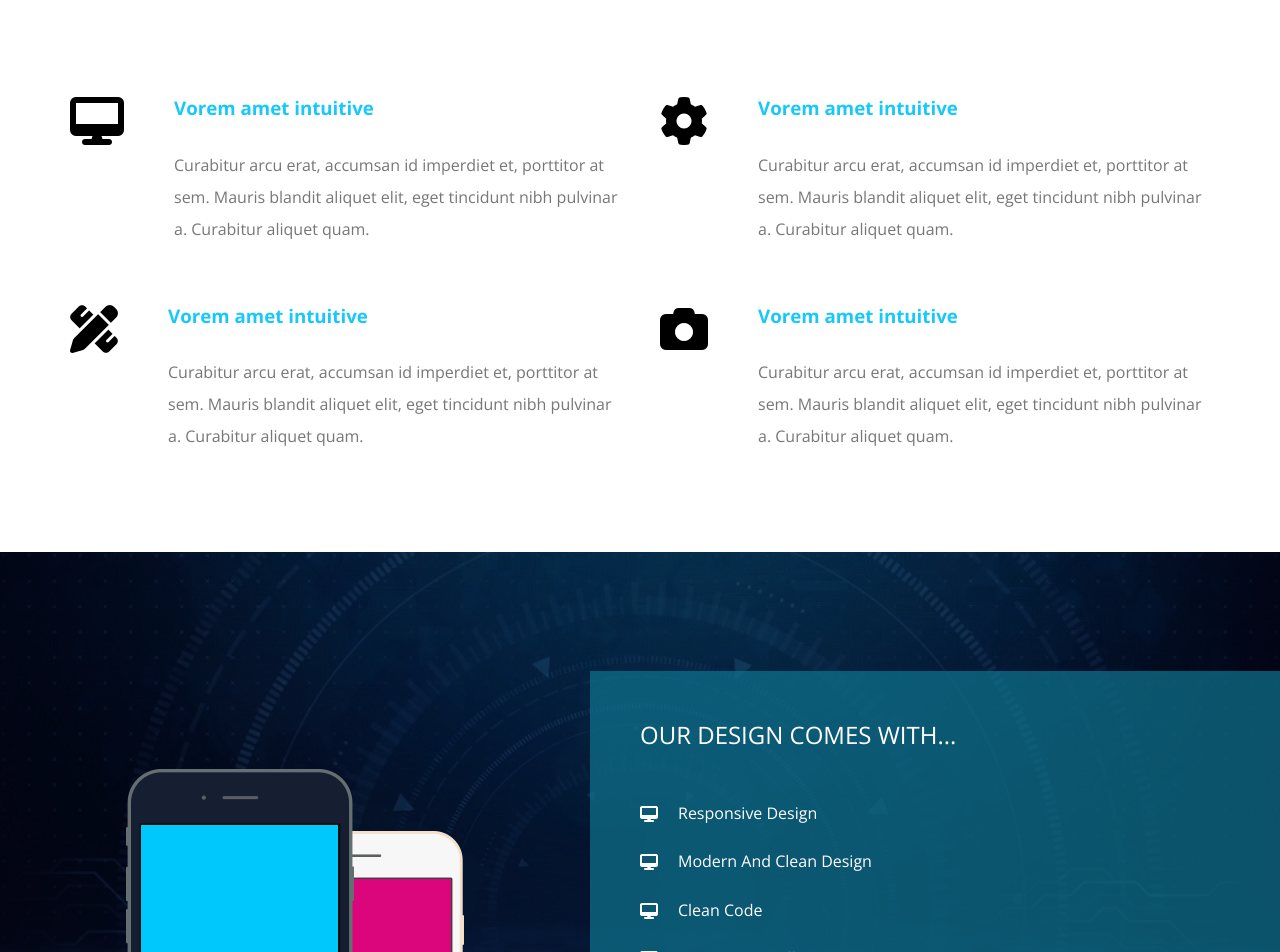
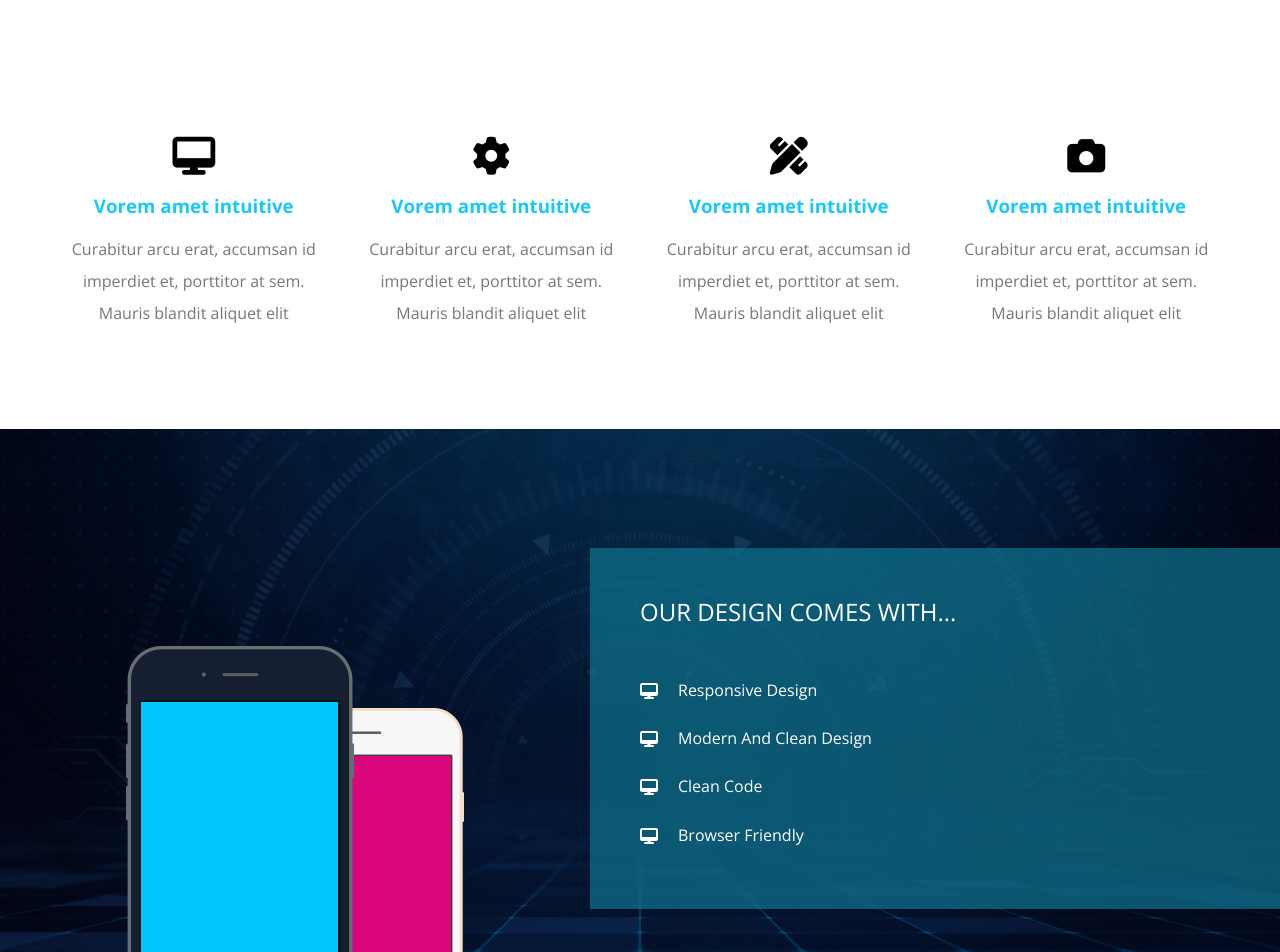
Before and after one commit to FaresElabasery/Kasper_Templete, a plain HTML site: page index.html in a window 1280 px wide. Shown: the part 1083-2035 px from the top of the page. Drawn offline with nearby package versions, Linux system fonts and the light colour scheme.

Commit message:
fix:fix service section to be 4 sections horizontal

```diff
--- a/index.html
+++ b/index.html
@@ -89,8 +89,7 @@
                         <h3>Vorem amet intuitive</h3>
                         <p>
                             Curabitur arcu erat, accumsan id imperdiet et, porttitor at sem. Mauris blandit aliquet
-                            elit, eget
-                            tincidunt nibh pulvinar a. Curabitur aliquet quam.
+                            elit
                         </p>
                     </div>
                 </div>
@@ -100,8 +99,7 @@
                         <h3>Vorem amet intuitive</h3>
                         <p>
                             Curabitur arcu erat, accumsan id imperdiet et, porttitor at sem. Mauris blandit aliquet
-                            elit, eget
-                            tincidunt nibh pulvinar a. Curabitur aliquet quam.
+                            elit
                         </p>
                     </div>
                 </div>
@@ -111,8 +109,7 @@
                         <h3>Vorem amet intuitive</h3>
                         <p>
                             Curabitur arcu erat, accumsan id imperdiet et, porttitor at sem. Mauris blandit aliquet
-                            elit, eget
-                            tincidunt nibh pulvinar a. Curabitur aliquet quam.
+                            elit
                         </p>
                     </div>
                 </div>
@@ -122,8 +119,7 @@
                         <h3>Vorem amet intuitive</h3>
                         <p>
                             Curabitur arcu erat, accumsan id imperdiet et, porttitor at sem. Mauris blandit aliquet
-                            elit, eget
-                            tincidunt nibh pulvinar a. Curabitur aliquet quam.
+                            elit
                         </p>
                     </div>
                 </div>
--- a/style/kasper.css
+++ b/style/kasper.css
@@ -332,18 +332,28 @@ header nav .form i {
 @media (min-width: 768px) {
     .services .services-container {
         display: grid;
-        grid-template-columns: repeat(auto-fill, minmax(450px, 1fr));
-        grid-column-gap: 40px;
-        grid-row-gap: 60px;
+        grid-template-columns: 1fr 1fr;
+        grid-column-gap: 50px;
+        grid-row-gap: 20px;
+    }
+}
+
+@media (min-width: 1199px) {
+    .services .services-container {
+        display: grid;
+        grid-template-columns: repeat(auto-fill, minmax(calc(450px/2), 1fr));
+        grid-column-gap: 50px;
+        grid-row-gap: 20px;
     }
 }
 
 .services .srv-box {
-    display: flex;
+    text-align: center;
 }
 
 .services .srv-box i {
-    margin-right: 50px;
+    margin: 40px 0 20px;
+    font-size: 38px;
 }
 
 @media (max-width: 767px) {
@@ -364,7 +374,7 @@ header nav .form i {
 }
 
 .services .srv-box h3 {
-    margin-bottom: 30px;
+    margin-bottom: 16px;
     color: var(--main-color);
 }
 
```
